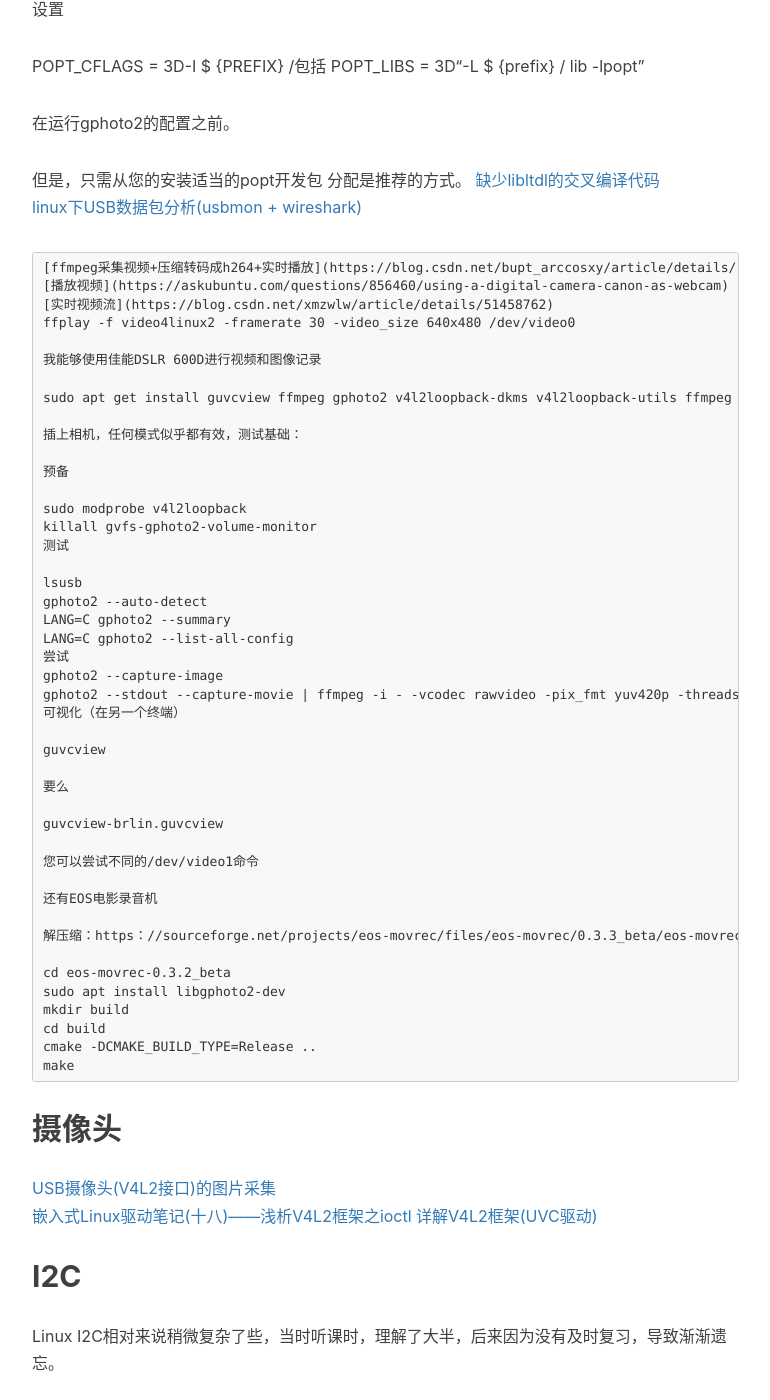
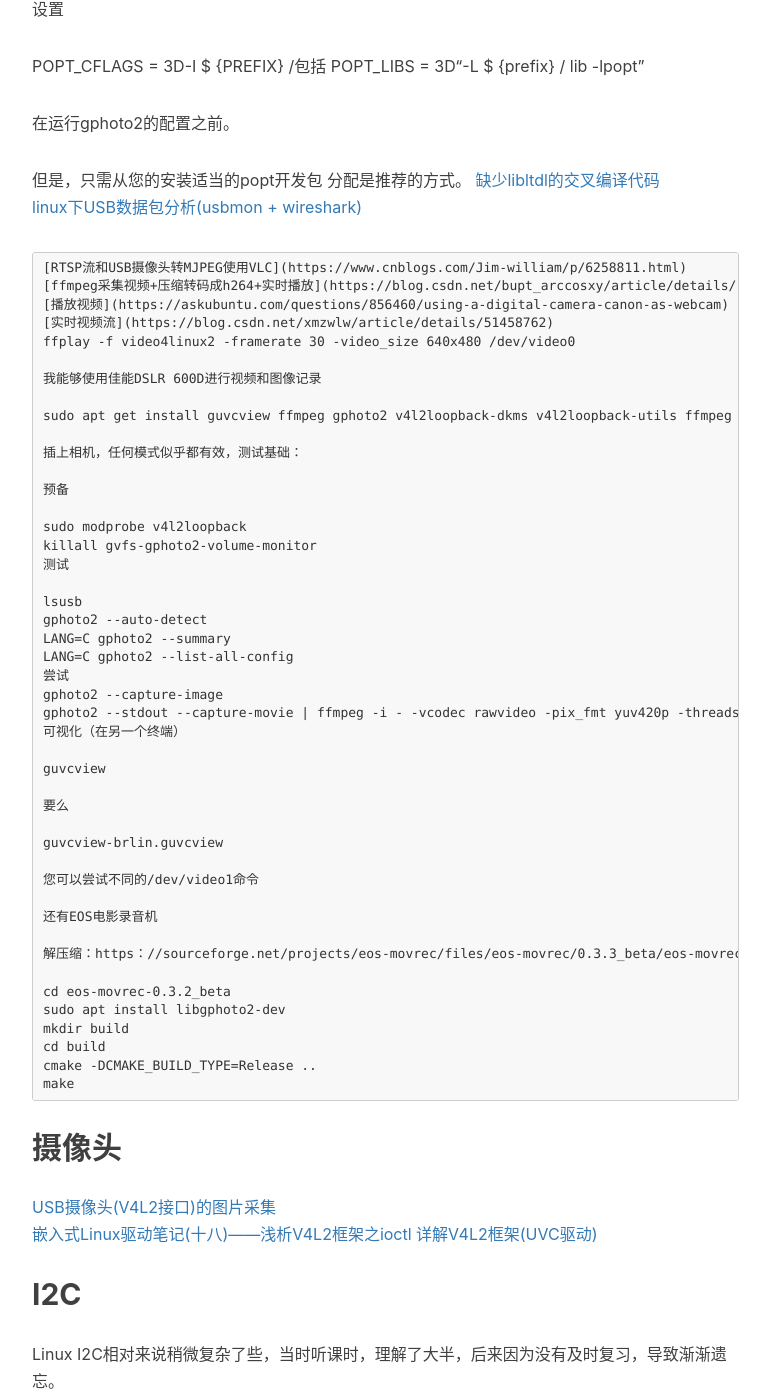
Before and after one commit to gary-robotics/dlward, a Jekyll site: the page built from _posts/2018-07-09-AndroidDriver-2018.markdown, in a window 1280 px wide and 1400 px high, scrolled down 2947 px. Shown: the whole window, without its empty margins (233-1003 px from the left). Built offline with Jekyll 4.4.1, drawn with Linux system fonts in a browser that asks for light colours; nearby versions of some CDN libraries; comment, search, counter and statistics services are not loaded.

Commit message:
Update 2018-07-09-AndroidDriver-2018.markdown

````diff
--- a/_posts/2018-07-09-AndroidDriver-2018.markdown
+++ b/_posts/2018-07-09-AndroidDriver-2018.markdown
@@ -101,7 +101,9 @@ make install
 [缺少libltdl的交叉编译代码](https://forum.archive.openwrt.org/viewtopic.php?id=56184&p=1)
 [linux下USB数据包分析(usbmon + wireshark)](http://www.lnsign.com/2018/03/06/usb-packet-capture-usbmon-wireshark/)
 
+
 ```
+[RTSP流和USB摄像头转MJPEG使用VLC](https://www.cnblogs.com/Jim-william/p/6258811.html)
 [ffmpeg采集视频+压缩转码成h264+实时播放](https://blog.csdn.net/bupt_arccosxy/article/details/17382235)
 [播放视频](https://askubuntu.com/questions/856460/using-a-digital-camera-canon-as-webcam)
 [实时视频流](https://blog.csdn.net/xmzwlw/article/details/51458762)
````
